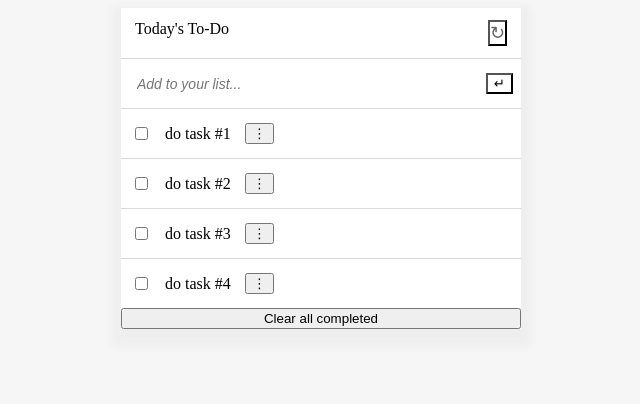
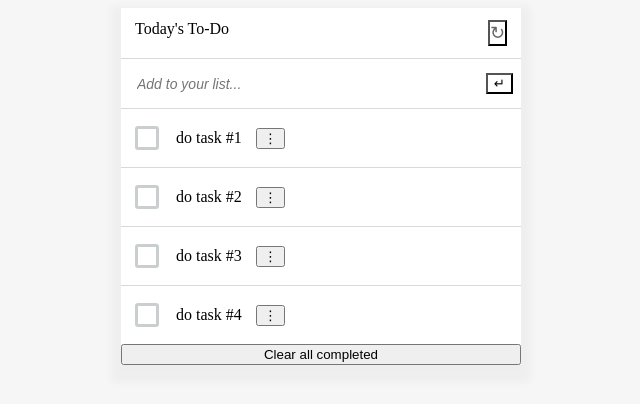
Before and after one commit to yghoor/to-do-list, a website built with webpack: page src/index.html in a window 1280 px wide. Shown: the whole page, without its empty margins (319-959 px from the left). Built offline with nearby package versions, Linux system fonts and the light colour scheme.

Commit message:
Add styles for list item checkboxes

```diff
--- a/src/style.css
+++ b/src/style.css
@@ -62,3 +62,22 @@ li {
   padding: 14px 3px 14px 10px;
   border-top: 1px solid rgba(0 0 0 / 15%);
 }
+
+li input {
+  appearance: none;
+  background-color: #fff;
+  border: 3px solid #cacece;
+  border-radius: 3px;
+  padding: 9px;
+}
+
+li input:checked {
+  padding: 0.01rem 0.23rem;
+  border: none;
+}
+
+li input:checked::after {
+  content: '\2714';
+  font-size: 20px;
+  color: #4187d5;
+}
```
